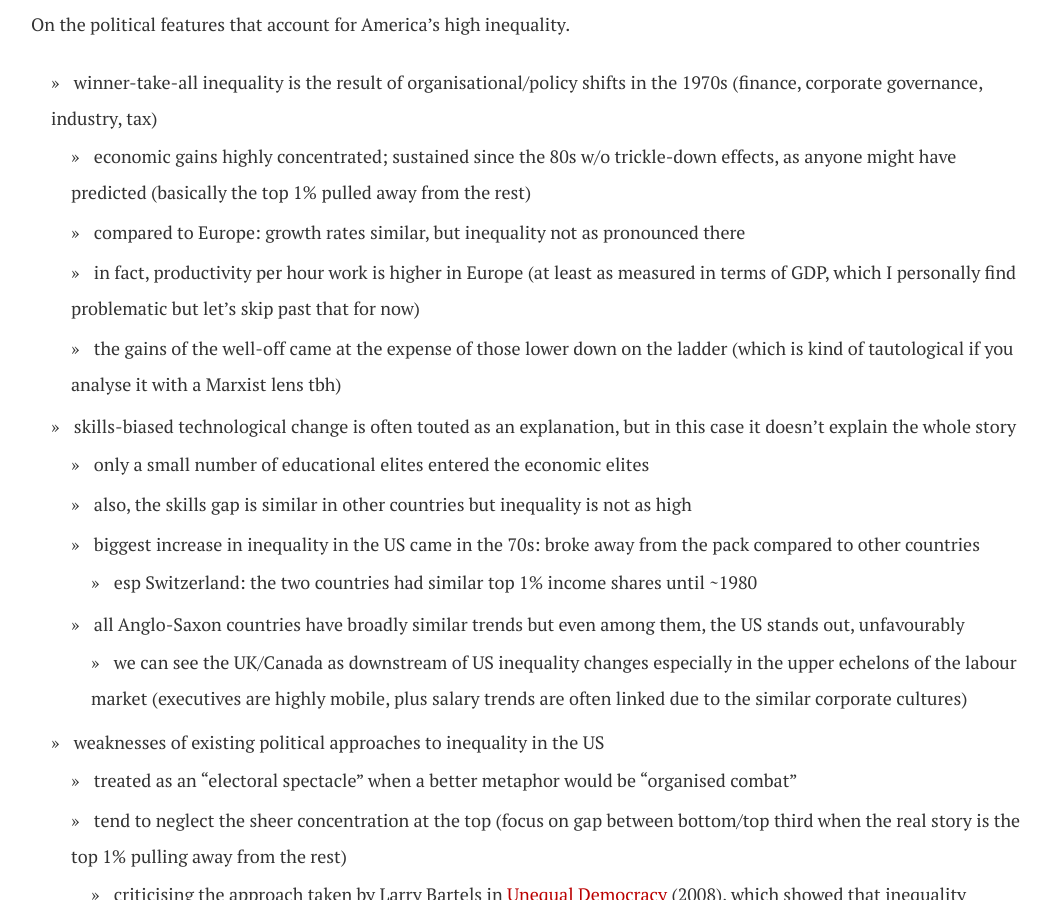
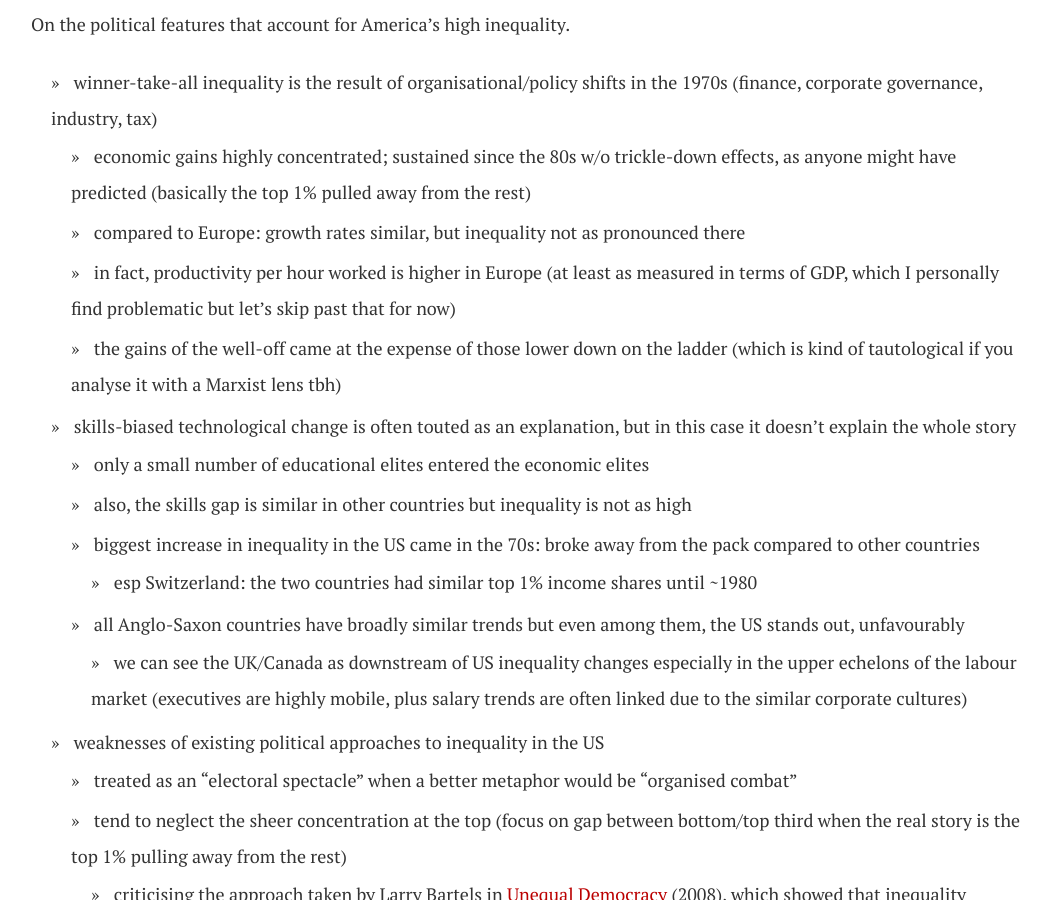
Before and after one commit to dellsystem/dellsystem.github.io, a Jekyll site: the page built from _posts/2017-10-24-GV4D4-5.md, in a window 1280 px wide and 900 px high, scrolled down 784 px. Shown: the whole window, without its empty margins (109-1159 px from the left). Built offline with Jekyll 4.4.1, drawn with Linux system fonts in a browser that asks for light colours.

Commit message:
Fix some typos in old GV4D4 writeups

```diff
--- a/_posts/2017-10-24-GV4D4-5.md
+++ b/_posts/2017-10-24-GV4D4-5.md
@@ -15,7 +15,7 @@ On the political features that account for America's high inequality.
 * winner-take-all inequality is the result of organisational/policy shifts in the 1970s (finance, corporate governance, industry, tax)
   * economic gains highly concentrated; sustained since the 80s w/o trickle-down effects, as anyone might have predicted (basically the top 1% pulled away from the rest)
   * compared to Europe: growth rates similar, but inequality not as pronounced there
-  * in fact, productivity per hour work is higher in Europe (at least as measured in terms of GDP, which I personally find problematic but let's skip past that for now)
+  * in fact, productivity per hour worked is higher in Europe (at least as measured in terms of GDP, which I personally find problematic but let's skip past that for now)
   * the gains of the well-off came at the expense of those lower down on the ladder (which is kind of tautological if you analyse it with a Marxist lens tbh)
 * skills-biased technological change is often touted as an explanation, but in this case it doesn't explain the whole story
   * only a small number of educational elites entered the economic elites
```
Also changed, not shown: _posts/2017-10-17-GV4D4-4.md (+1 -1 lines).
